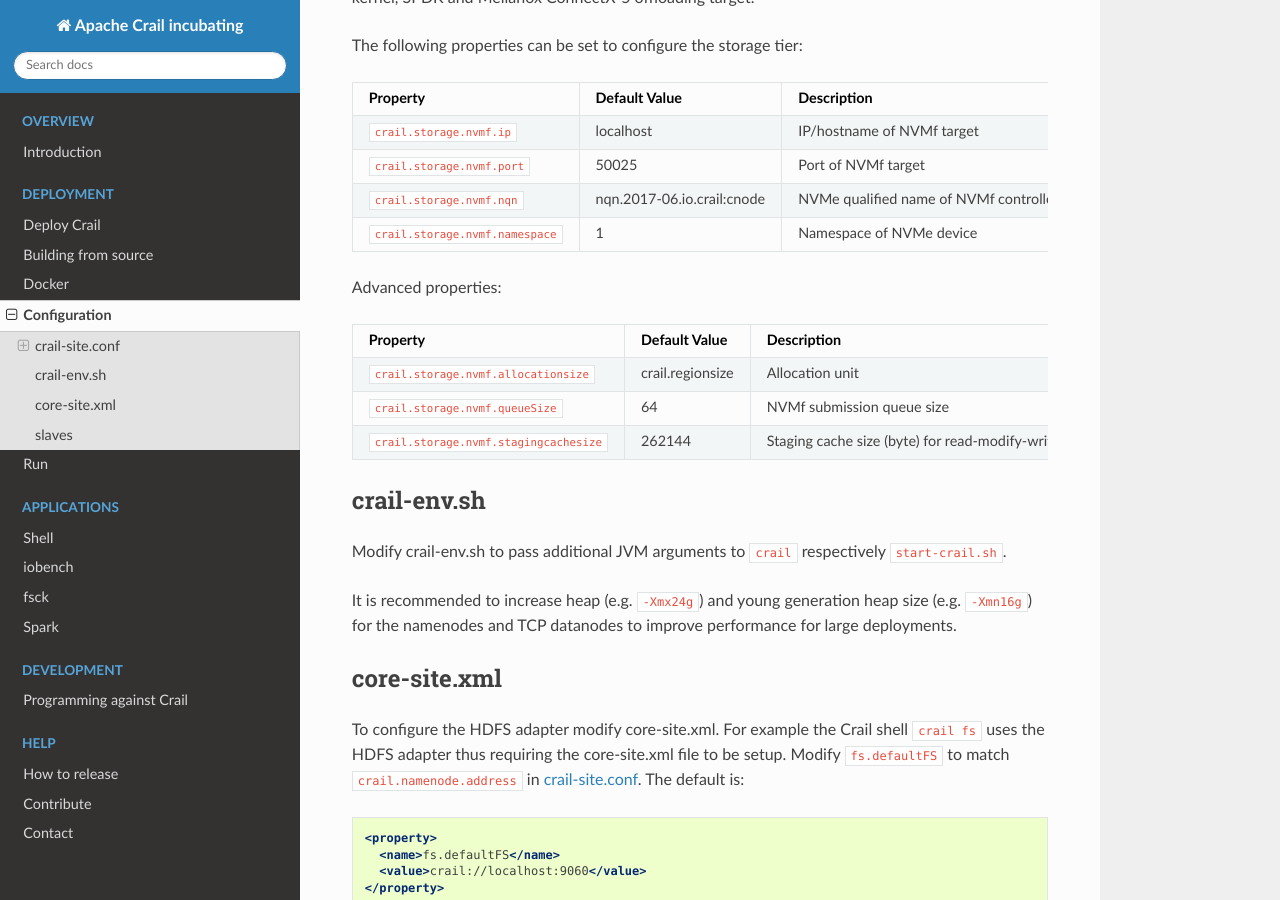
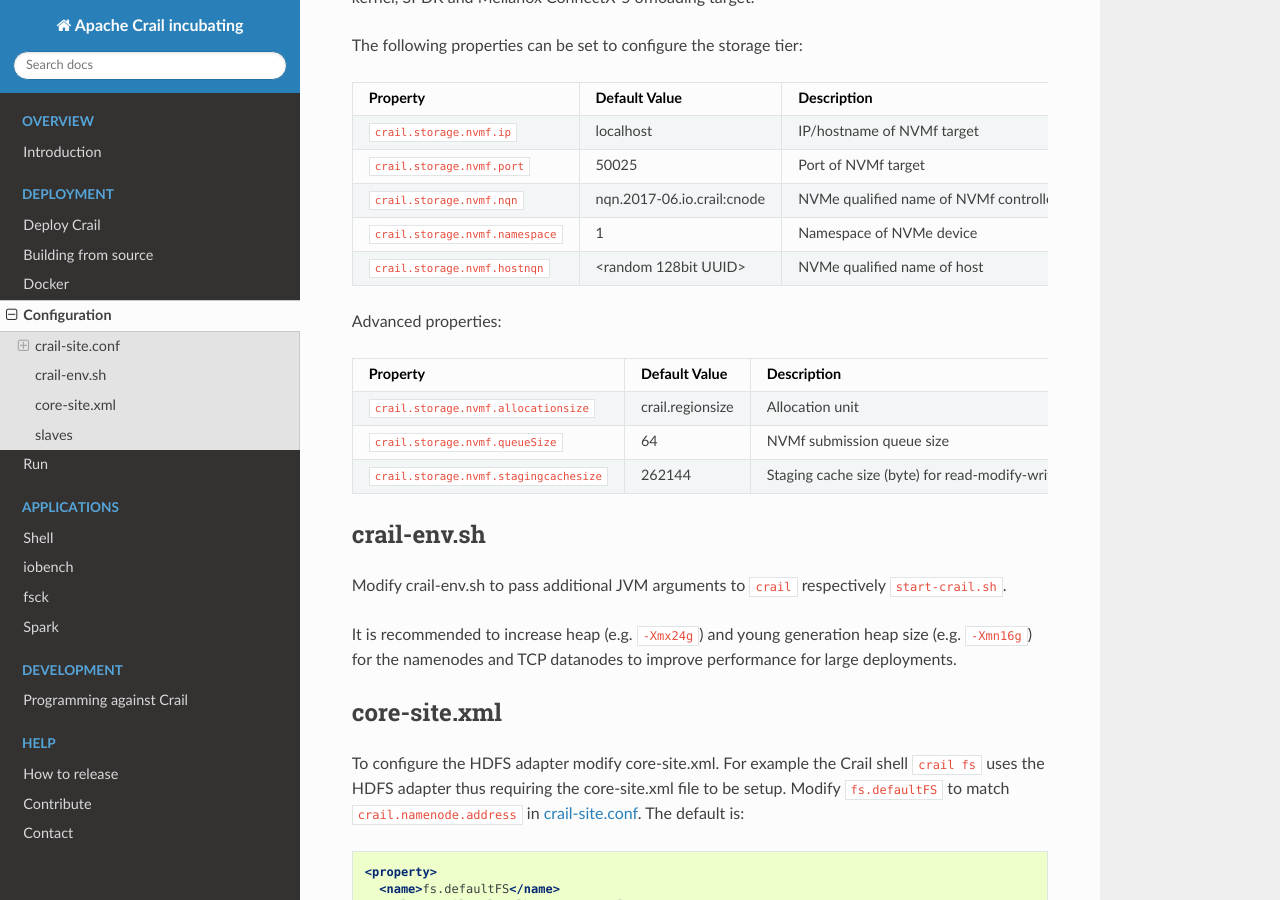
Before and after one commit to apache/incubator-crail, a Sphinx documentation site: the page built from doc/source/config.rst, in a window 1280 px wide and 900 px high, scrolled down 4175 px. Built offline with Sphinx 7.4.7 and the Read the Docs theme 2.0.0, drawn with Linux system fonts in a browser that asks for light colours.

Commit message:
[Documentation] host NQN configuration parameter added Add documentation to newly introduced host NQN configuration parameter for the NVMf storage tier: crail.storage.nvmf.hostnqn Defaults to random 128bit UUID. Datanodes can be started with command line argument -hostnqn to override configuration file parameter
Signed-off-by: Jonas Pfefferle <pepperjo@apache.org>

```diff
--- a/doc/source/config.rst
+++ b/doc/source/config.rst
@@ -197,6 +197,7 @@
 :code:`crail.storage.nvmf.port`             50025                       Port of NVMf target
 :code:`crail.storage.nvmf.nqn`              nqn.2017-06.io.crail:cnode  NVMe qualified name of NVMf controller
 :code:`crail.storage.nvmf.namespace`        1                           Namespace of NVMe device
+:code:`crail.storage.nvmf.hostnqn`          <random 128bit UUID>        NVMe qualified name of host
 ========================================    ==========================  ============================================================
 
 Advanced properties:
--- a/doc/source/run.rst
+++ b/doc/source/run.rst
@@ -104,6 +104,7 @@
 :code:`-p <port>`          :code:`crail.storage.nvmf.port`
 :code:`-nqn <nqn>`         :code:`crail.storage.nvmf.nqn`
 :code:`-n <namespace_id>`  Namespace id to use (default 1)
+:code:`-hostnqn <nqn>`     :code:`crail.storage.nvmf.hostnqn`
 =========================  =====================================
 
 Larger deployments
```
